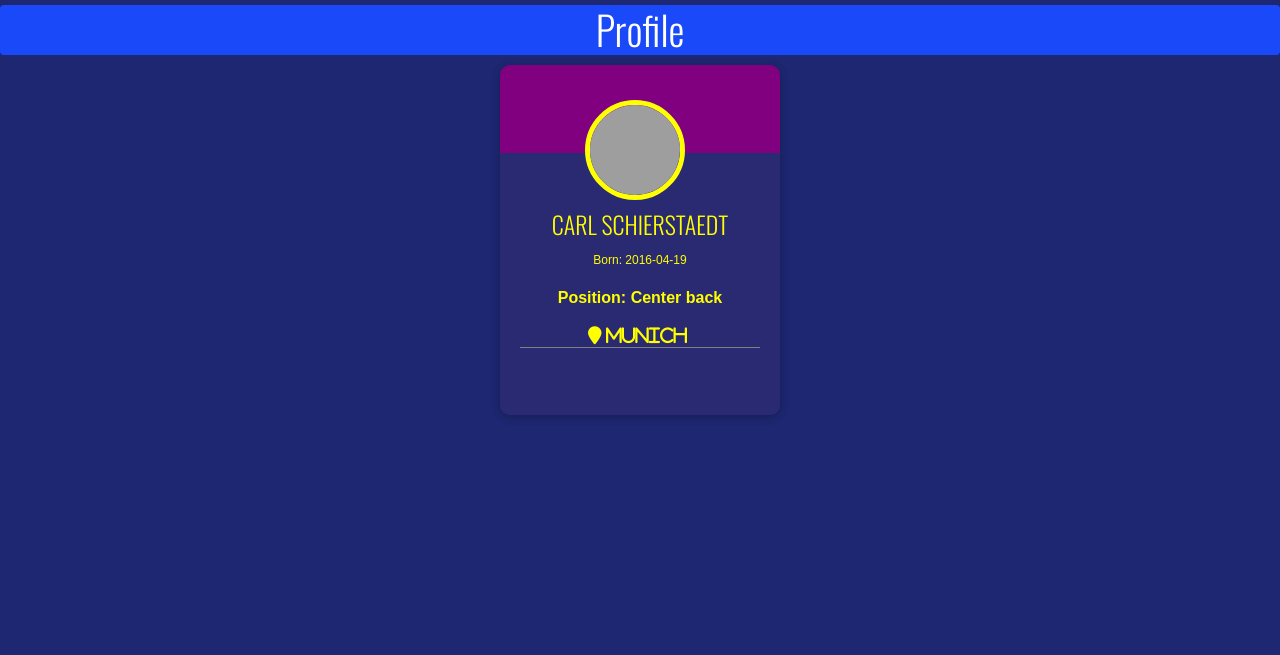
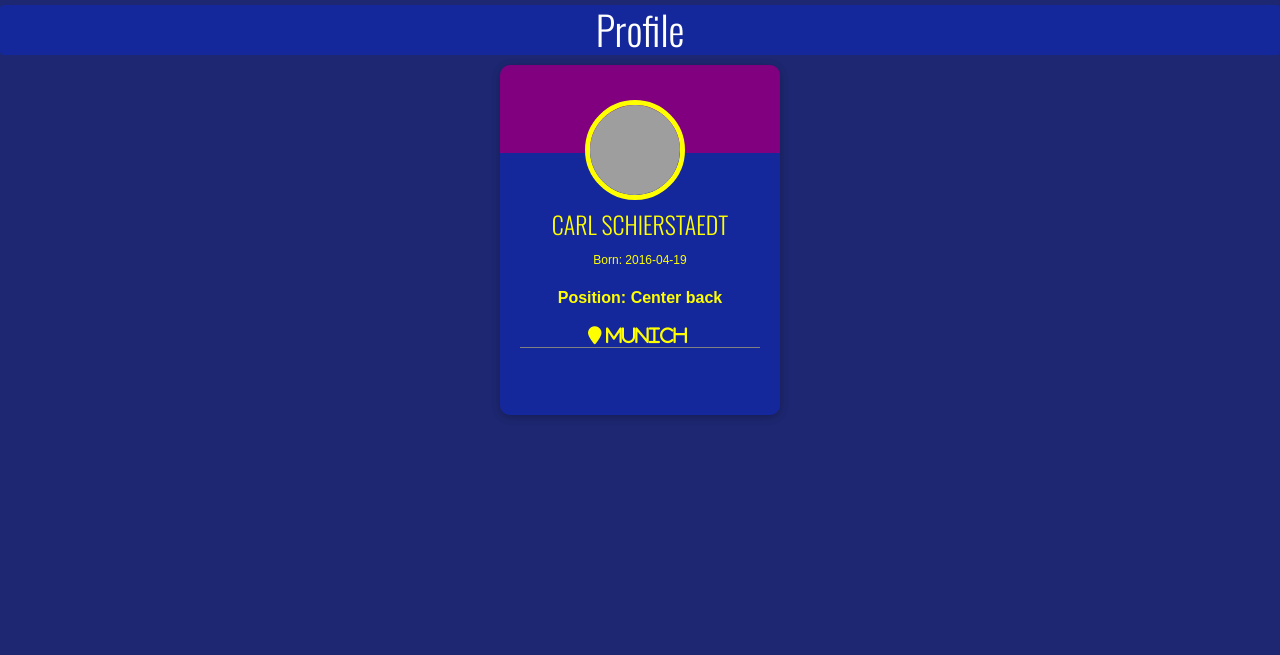
Before and after one commit to CarliSch/Balr, a Rails app: page /profile in a window 1280 px wide. Shown: the part 60-715 px from the top of the page. Run offline with Rails 7, Linux system fonts and the light colour scheme; a user stored in the database is signed in; style sheets or scripts are compiled from the project's sources; some libraries are stand-ins or nearby versions; some web fonts are replaced; grey boxes are pictures that could not be loaded.

Commit message:
dont know what i did

```diff
--- a/app/assets/stylesheets/components/_card.scss
+++ b/app/assets/stylesheets/components/_card.scss
@@ -34,7 +34,7 @@
 .header-card {
   height: 50px;
   width: 100%;
-  background-color: $blue;
+  background-color: #14279B;
   color: $white;
   text-align: center;
   margin-top: 5px;
@@ -181,7 +181,7 @@
 .container-profile {
   width: 280px;
   height: 350px;
-  background: linear-gradient(0deg, #2a2a72 75%, purple 25%);
+  background: linear-gradient(0deg, #14279B 75%, purple 25%);
   position: relative;
   border-radius: 10px;
   box-shadow: 0 2px 10px 0 rgba(0,0,0,0.16), 0 2px 10px 0 rgba(0,0,0,0.12);
```
